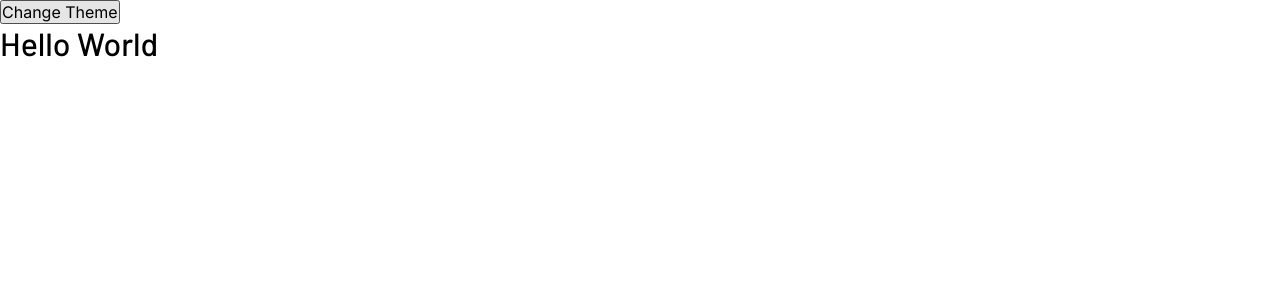
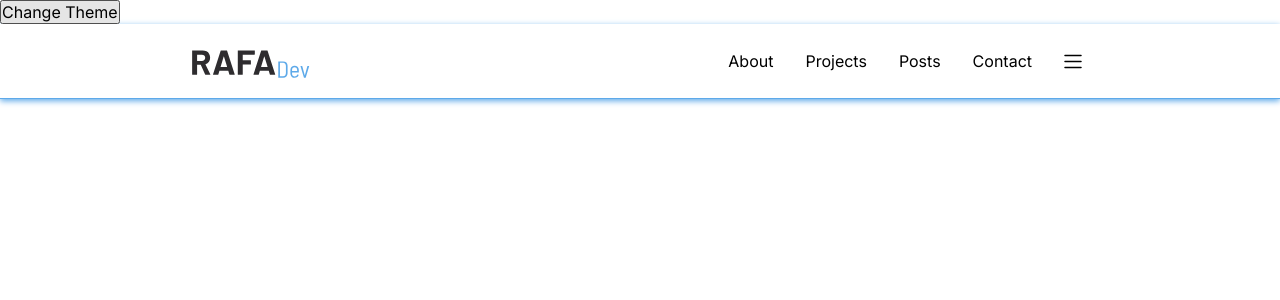
Before and after one commit to rafacdomin/portfolio, a Next.js app: page / in a window 1280 px wide. Shown: the top 300 px of the page. Built offline with nearby package versions, Linux system fonts and the light colour scheme.

Commit message:
:lipstick: header basic structure

```diff
--- /dev/null
+++ b/src/components/header/index.jsx
@@ -0,0 +1,45 @@
+import React from 'react';
+import Image from 'next/image';
+import { useTheme } from 'styled-components';
+
+import { HeaderContainer, HeaderNav, NavList } from './styles';
+
+export const Header = () => {
+  const { images : { logoSVG, menuSVG } } = useTheme();
+
+  const NavItems = () => {
+    const navArray = [
+      { children: 'About', href: '#about', type: 'a' },
+      { children: 'Projects', href: '#projects', type: 'a' },
+      { children: 'Posts', href: '#posts', type: 'a' },
+      { children: 'Contact', href: '#contact', type: 'a' },
+      {
+        children: <Image src={menuSVG} alt="menu"/>,
+        type: 'button'
+      },
+    ];
+
+    return navArray.map(({type, ...props}) => (
+      <li key={props.children}>
+        { React.createElement(type, props) }
+      </li>
+    ))
+  };
+
+  return (
+    <HeaderContainer>
+        <section>
+          <Image src={logoSVG} alt="Rafa Dev" priority/>
+          <HeaderNav>
+            <NavList>
+              <NavItems />
+            </NavList>
+
+            <button>
+              <Image src={menuSVG} alt="menu"/>
+            </button>
+          </HeaderNav>
+        </section>
+      </HeaderContainer>
+  )
+}
--- /dev/null
+++ b/src/components/header/styles.js
@@ -0,0 +1,76 @@
+import styled from 'styled-components';
+
+const HeaderContainer = styled.header`
+  display: flex;
+  align-items: center;
+  justify-content: center;
+
+  padding: 1.6rem 2.4rem;
+  background-color: ${({ theme }) => theme.colors.header};
+  border-bottom: 1px solid ${({ theme }) => theme.colors.primary};
+  box-shadow: 0px 2px 6px ${({ theme }) => theme.colors.primary};
+
+  section {
+    flex: 1;
+    display: flex;
+    align-items: center;
+
+    max-width: 900px;
+
+    @media (min-width: 425px) {
+      > img {
+        width: 12rem;
+        height: 100%;
+      }
+    }
+  }
+`;
+
+const HeaderNav = styled.nav`
+  margin-left: auto;
+  display: flex;
+  align-items: center;
+
+  button {
+    display: flex;
+    align-items: center;
+    justify-content: center;
+
+    background-color: transparent;
+    border: none;
+    padding: 0.8rem;
+    border-radius: 50%;
+  }
+
+  @media (min-width: 768px) {
+    > button {
+      display: none;
+    }
+  }
+`;
+
+const NavList = styled.ul`
+  display: none;
+
+  @media (min-width: 768px) {
+    display: flex;
+    align-items: center;
+    list-style: none;
+
+    li {
+      a {
+        text-decoration: none;
+        color: inherit;
+        font-family: inherit;
+
+        padding: 0.8rem;
+      }
+
+      & + li {
+        margin-left: 1.6rem;
+      }
+    }
+  } ;
+`;
+
+export { HeaderContainer, HeaderNav, NavList };
--- a/src/components/index.js
+++ b/src/components/index.js
@@ -1,3 +1,4 @@
 import SEO from './SEO';
+import { Header } from './header';
 
-export { SEO };
+export { SEO, Header };
--- a/src/pages/index.jsx
+++ b/src/pages/index.jsx
@@ -1,7 +1,9 @@
+import { Header } from "components";
+
 export default function Home() {
   return (
-    <div>
-      <h1>Hello World</h1>
-    </div>
+    <>
+      <Header/>
+    </>
   );
 }
```
